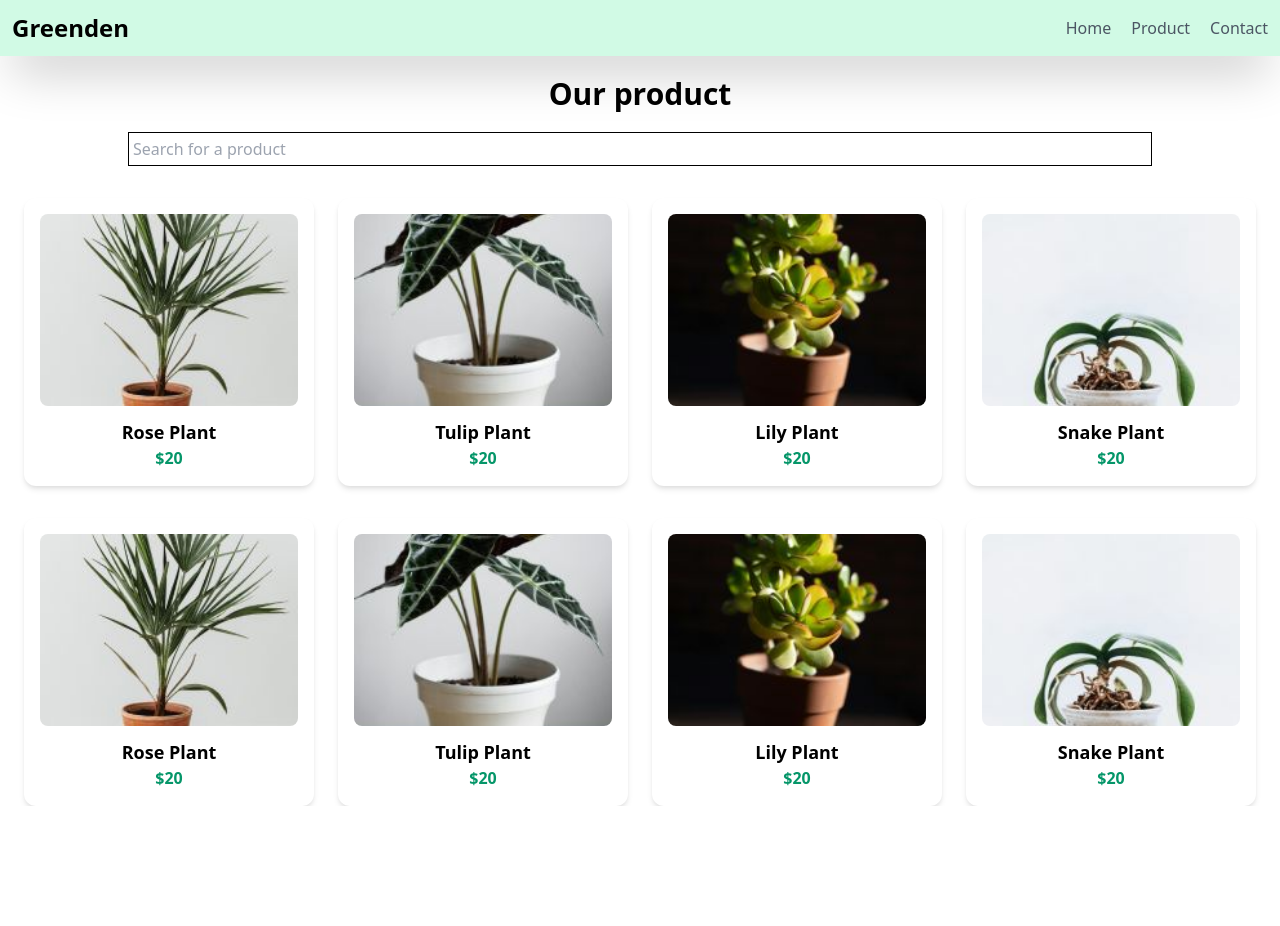
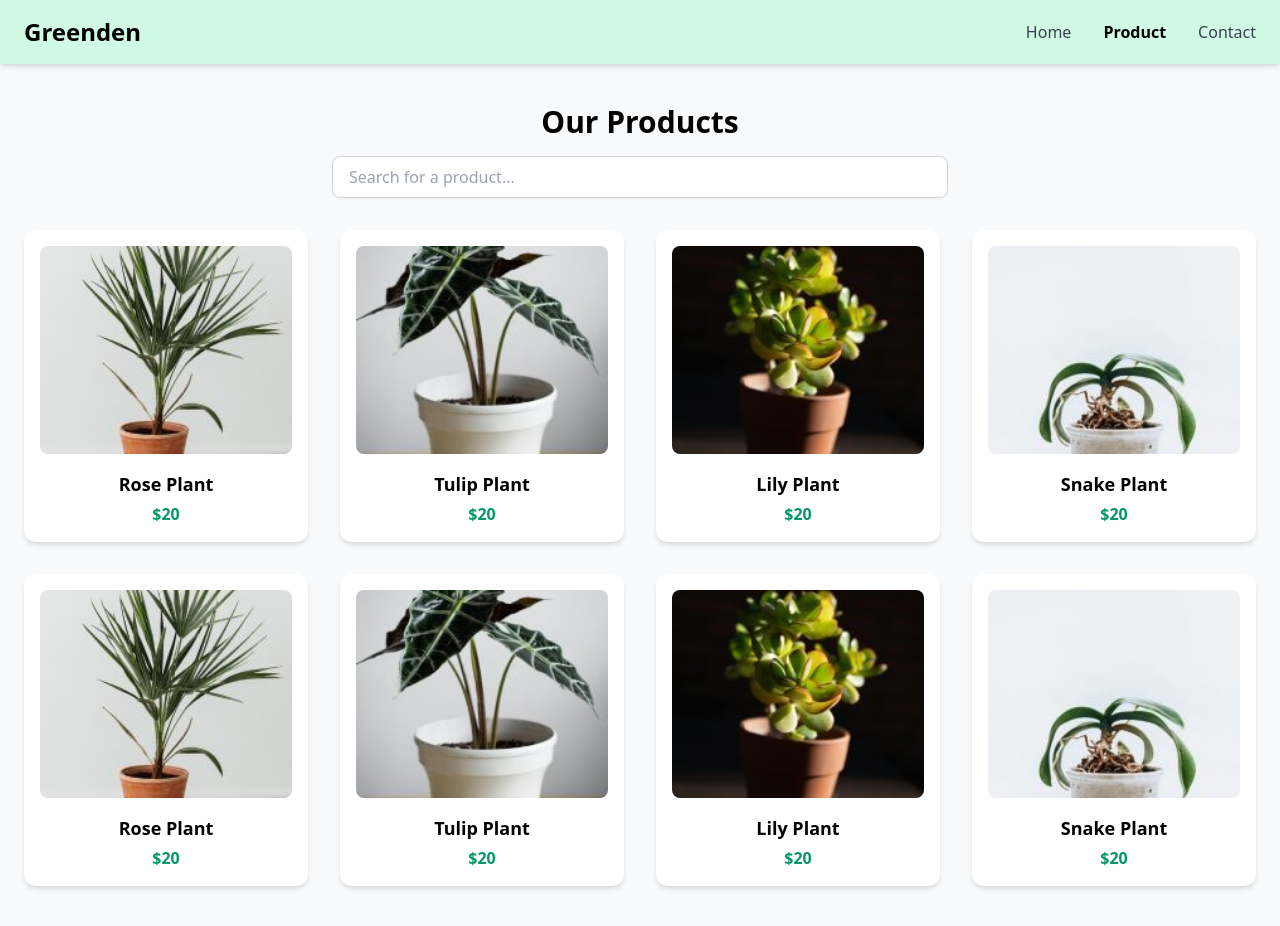
Before and after one commit to sajithanto598-pixel/Greenden, a plain HTML site: page product.html in a window 1280 px wide. Before the commit the page ends 806 px from the top, so only its background shows below. Drawn offline with nearby package versions, Linux system fonts and the light colour scheme.

Commit message:
allignment adjusted

```diff
--- a/product.html
+++ b/product.html
@@ -3,129 +3,112 @@
 <head>
   <meta charset="UTF-8" />
   <meta name="viewport" content="width=device-width, initial-scale=1.0" />
-  <title>Greenden</title>
+  <title>Greenden | Products</title>
 
-  <!-- Tailwind CSS (if not using Vite plugin) -->
+  <!-- Tailwind CSS -->
   <link href="https://cdn.jsdelivr.net/npm/tailwindcss@2.2.19/dist/tailwind.min.css" rel="stylesheet">
 </head>
 
-<body>
-
-  <div id="app">
+<body class="bg-gray-50">
 
   <!-- Navbar -->
-    <nav class="bg-green-100 p-3 flex items-center justify-between shadow-2xl sticky top-0 z-10">
-
+  <nav class="bg-green-100 px-6 py-4 flex items-center justify-between shadow-md sticky top-0 z-10">
     <h1 class="text-2xl font-bold">Greenden</h1>
 
-      <!-- Desktop Menu -->
-      <ul class="hidden md:flex gap-5 text-gray-600">
-        <li><a class="hover:underline hover:text-black" href="index.html">Home</a></li>
-        <li><a class="hover:underline hover:text-black" href="product.html">Product</a></li>
-        <li><a class="hover:underline hover:text-black" href="cnt.html">Contact</a></li>
+    <ul class="hidden md:flex gap-8 text-gray-700 font-medium">
+      <li><a class="hover:text-black transition" href="index.html">Home</a></li>
+      <li><a class="text-black font-semibold" href="product.html">Product</a></li>
+      <li><a class="hover:text-black transition" href="cnt.html">Contact</a></li>
     </ul>
-
-      <!-- Mobile Menu Icon -->
-      <svg xmlns="http://www.w3.org/2000/svg"
-           class="w-6 h-6 md:hidden cursor-pointer"
-           fill="none"
-           viewBox="0 0 24 24"
-           stroke="currentColor">
-        <path stroke-linecap="round"
-              stroke-linejoin="round"
-              stroke-width="2"
-              d="M4 6h16M4 12h16M4 18h16" />
-      </svg>
-
   </nav>
 
+  <!-- Product Section -->
+  <section class="max-w-7xl mx-auto px-6 py-10">
+
+    <!-- Title -->
+    <div class="text-center mb-8">
+      <h2 class="text-3xl font-bold mb-4">Our Products</h2>
+
+      <!-- Search -->
+      <input
+        type="text"
+        placeholder="Search for a product..."
+        class="w-full md:w-1/2 border border-gray-300 rounded-lg px-4 py-2 focus:outline-none focus:ring-2 focus:ring-green-400 shadow-sm"
+      >
     </div>
 
-  <!-- Vite Main JS -->
-  <script type="module" src="/src/main.js"></script>
+    <!-- Product Grid -->
+    <div class="grid grid-cols-2 sm:grid-cols-2 md:grid-cols-3 lg:grid-cols-4 gap-8">
 
-  <section class = "text-center">
-    <h1 class = "text-3xl font-bold text-center mt-5">Our product</h1>
-    <input type ="text" class = "border border-black mt-5 p-1" style = "width:80%" placeholder="Search for a product">
-    <div class="grid grid-cols-2 md:grid-cols-4 mt-8 gap-6 px-6">
-
-  <!-- Card 1 -->
-  <div class="bg-white p-4 rounded-xl shadow-md text-center hover:shadow-2xl transition duration-300">
+      <!-- Product Card -->
+      <div class="bg-white rounded-xl shadow-md p-4 text-center hover:shadow-xl transition duration-300">
         <img src="./img/bestseller-1.jpg"
              alt="Rose Plant"
-         class="w-full h-48 object-cover rounded-lg transform hover:-translate-y-2 transition duration-300">
-    <h1 class="mt-3 font-semibold text-lg">Rose Plant</h1>
-    <p class="text-green-600 font-bold">$20</p>
+             class="w-full h-52 object-cover rounded-lg mb-4">
+        <h3 class="font-semibold text-lg">Rose Plant</h3>
+        <p class="text-green-600 font-bold mt-1">$20</p>
       </div>
 
-  <!-- Card 2 -->
-  <div class="bg-white p-4 rounded-xl shadow-md text-center hover:shadow-2xl transition duration-300">
+      <div class="bg-white rounded-xl shadow-md p-4 text-center hover:shadow-xl transition duration-300">
         <img src="./img/bestseller-2.jpg"
              alt="Tulip Plant"
-         class="w-full h-48 object-cover rounded-lg transform hover:-translate-y-2 transition duration-300">
-    <h1 class="mt-3 font-semibold text-lg">Tulip Plant</h1>
-    <p class="text-green-600 font-bold">$20</p>
+             class="w-full h-52 object-cover rounded-lg mb-4">
+        <h3 class="font-semibold text-lg">Tulip Plant</h3>
+        <p class="text-green-600 font-bold mt-1">$20</p>
       </div>
 
-  <!-- Card 3 -->
-  <div class="bg-white p-4 rounded-xl shadow-md text-center hover:shadow-2xl transition duration-300">
+      <div class="bg-white rounded-xl shadow-md p-4 text-center hover:shadow-xl transition duration-300">
         <img src="./img/bestseller-3.jpg"
              alt="Lily Plant"
-         class="w-full h-48 object-cover rounded-lg transform hover:-translate-y-2 transition duration-300">
-    <h1 class="mt-3 font-semibold text-lg">Lily Plant</h1>
-    <p class="text-green-600 font-bold">$20</p>
+             class="w-full h-52 object-cover rounded-lg mb-4">
+        <h3 class="font-semibold text-lg">Lily Plant</h3>
+        <p class="text-green-600 font-bold mt-1">$20</p>
       </div>
 
-  <!-- Card 4 -->
-  <div class="bg-white p-4 rounded-xl shadow-md text-center hover:shadow-2xl transition duration-300">
+      <div class="bg-white rounded-xl shadow-md p-4 text-center hover:shadow-xl transition duration-300">
         <img src="./img/bestseller-4.jpg"
              alt="Snake Plant"
-         class="w-full h-48 object-cover rounded-lg transform hover:-translate-y-2 transition duration-300">
-    <h1 class="mt-3 font-semibold text-lg">Snake Plant</h1>
-    <p class="text-green-600 font-bold">$20</p>
+             class="w-full h-52 object-cover rounded-lg mb-4">
+        <h3 class="font-semibold text-lg">Snake Plant</h3>
+        <p class="text-green-600 font-bold mt-1">$20</p>
       </div>
 
-</div>
-<div class="grid grid-cols-2 md:grid-cols-4 mt-8 gap-6 px-6">
-
-  <!-- Card 1 -->
-  <div class="bg-white p-4 rounded-xl shadow-md text-center hover:shadow-2xl transition duration-300">
+      <!-- Duplicate for demo -->
+      <div class="bg-white rounded-xl shadow-md p-4 text-center hover:shadow-xl transition duration-300">
         <img src="./img/bestseller-1.jpg"
              alt="Rose Plant"
-         class="w-full h-48 object-cover rounded-lg transform hover:-translate-y-2 transition duration-300">
-    <h1 class="mt-3 font-semibold text-lg">Rose Plant</h1>
-    <p class="text-green-600 font-bold">$20</p>
+             class="w-full h-52 object-cover rounded-lg mb-4">
+        <h3 class="font-semibold text-lg">Rose Plant</h3>
+        <p class="text-green-600 font-bold mt-1">$20</p>
       </div>
 
-  <!-- Card 2 -->
-  <div class="bg-white p-4 rounded-xl shadow-md text-center hover:shadow-2xl transition duration-300">
+      <div class="bg-white rounded-xl shadow-md p-4 text-center hover:shadow-xl transition duration-300">
         <img src="./img/bestseller-2.jpg"
              alt="Tulip Plant"
-         class="w-full h-48 object-cover rounded-lg transform hover:-translate-y-2 transition duration-300">
-    <h1 class="mt-3 font-semibold text-lg">Tulip Plant</h1>
-    <p class="text-green-600 font-bold">$20</p>
+             class="w-full h-52 object-cover rounded-lg mb-4">
+        <h3 class="font-semibold text-lg">Tulip Plant</h3>
+        <p class="text-green-600 font-bold mt-1">$20</p>
       </div>
 
-  <!-- Card 3 -->
-  <div class="bg-white p-4 rounded-xl shadow-md text-center hover:shadow-2xl transition duration-300">
+      <div class="bg-white rounded-xl shadow-md p-4 text-center hover:shadow-xl transition duration-300">
         <img src="./img/bestseller-3.jpg"
              alt="Lily Plant"
-         class="w-full h-48 object-cover rounded-lg transform hover:-translate-y-2 transition duration-300">
-    <h1 class="mt-3 font-semibold text-lg">Lily Plant</h1>
-    <p class="text-green-600 font-bold">$20</p>
+             class="w-full h-52 object-cover rounded-lg mb-4">
+        <h3 class="font-semibold text-lg">Lily Plant</h3>
+        <p class="text-green-600 font-bold mt-1">$20</p>
       </div>
 
-  <!-- Card 4 -->
-  <div class="bg-white p-4 rounded-xl shadow-md text-center hover:shadow-2xl transition duration-300">
+      <div class="bg-white rounded-xl shadow-md p-4 text-center hover:shadow-xl transition duration-300">
         <img src="./img/bestseller-4.jpg"
              alt="Snake Plant"
-         class="w-full h-48 object-cover rounded-lg transform hover:-translate-y-2 transition duration-300">
-    <h1 class="mt-3 font-semibold text-lg">Snake Plant</h1>
-    <p class="text-green-600 font-bold">$20</p>
+             class="w-full h-52 object-cover rounded-lg mb-4">
+        <h3 class="font-semibold text-lg">Snake Plant</h3>
+        <p class="text-green-600 font-bold mt-1">$20</p>
       </div>
 
     </div>
 
   </section>
+
 </body>
 </html>
```
Also changed, not shown: cnt.html (+49 -79 lines). Lines whose indentation alone changed are shown as unchanged.
